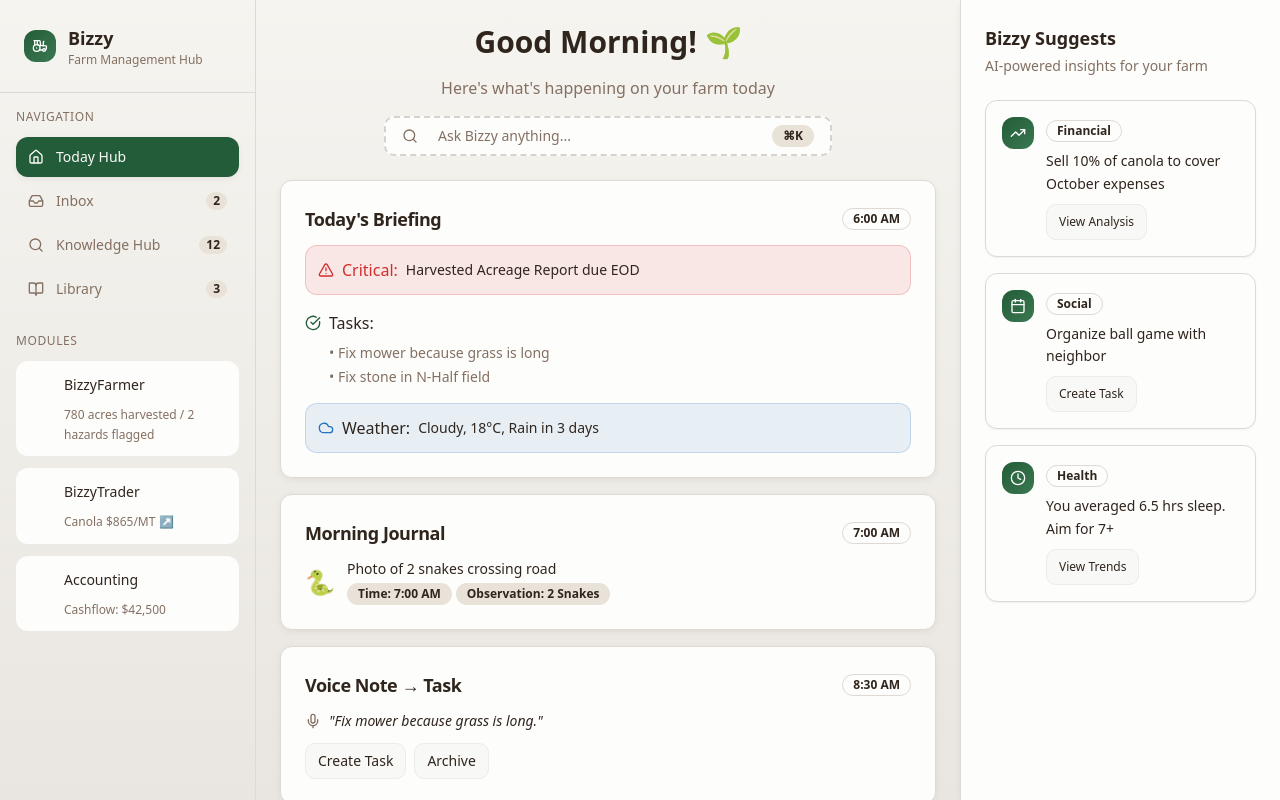
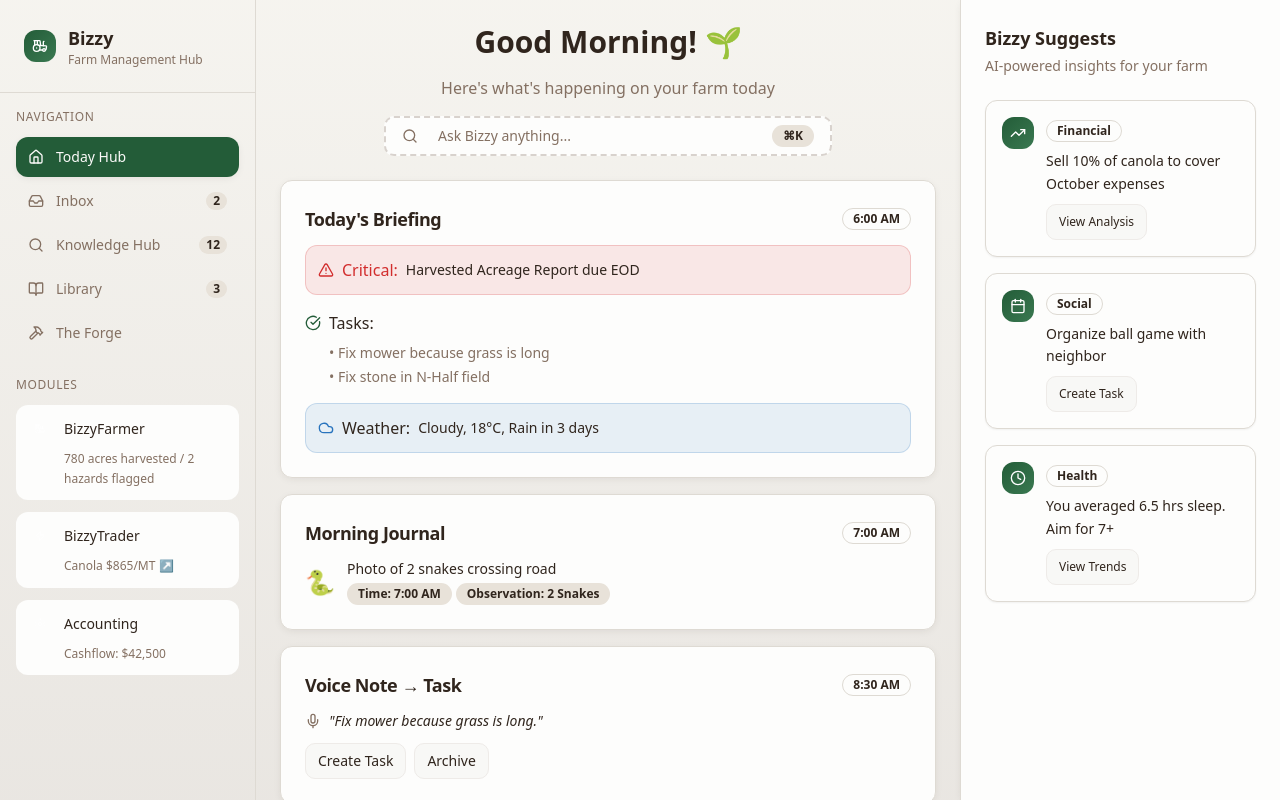
Before and after one commit to deachne/bizzy-fieldflow, a React (Vite) app: page / in a window 1280 px wide. Built offline with nearby package versions, Linux system fonts and the light colour scheme; the HTML template or start-up script is replaced by a standard one.

Commit message:
Clarify Forge branding

```diff
--- a/src/components/Sidebar.tsx
+++ b/src/components/Sidebar.tsx
@@ -1,4 +1,4 @@
-import { Home, Inbox, Search, BookOpen, Tractor, Zap, Settings } from "lucide-react";
+import { Home, Inbox, Search, BookOpen, Tractor, Zap, Settings, Hammer } from "lucide-react";
 import { NavLink, useLocation } from "react-router-dom";
 import { cn } from "@/lib/utils";
 import { Badge } from "@/components/ui/badge";
@@ -27,6 +27,12 @@ const navigationItems = [
     href: "/library",
     icon: BookOpen,
     badge: "3",
+  },
+  {
+    name: "The Forge",
+    href: "/forge",
+    icon: Hammer,
+    badge: null,
   },
 ];
 
```
